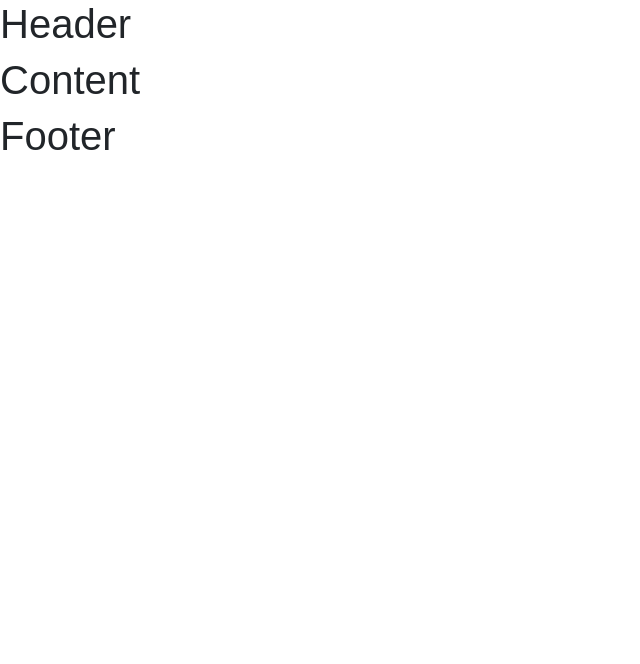
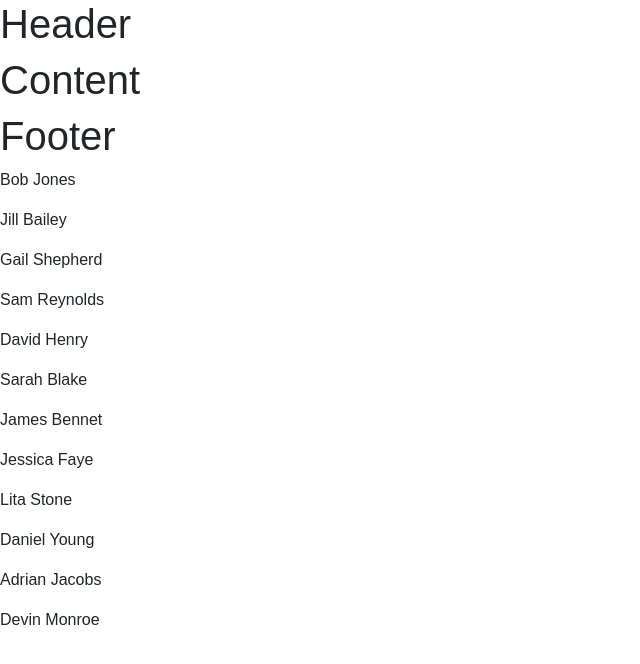
Before and after one commit to PivtoranisV/react-team-member-allocation, a React (Create React App) app: page / in a window 1280 px wide. Shown: the top 664 px of the page, without its empty margins (0-640 px from the left). Built offline with nearby package versions, Linux system fonts and the light colour scheme.

Commit message:
Added employee full name rendering in html

```diff
--- a/src/App.jsx
+++ b/src/App.jsx
@@ -3,6 +3,7 @@ import "./App.css";
 import Header from "./Header";
 import Content from "./Content";
 import Footer from "./Footer";
+import Employees from "./Employees";
 
 function App() {
   return (
@@ -10,6 +11,7 @@ function App() {
       <Header />
       <Content />
       <Footer />
+      <Employees />
     </div>
   );
 }
--- a/src/Employees.jsx
+++ b/src/Employees.jsx
@@ -84,11 +84,15 @@ const Employees = () => {
         designation: "Graphic Designer",
         gender: "male",
         teamName: "TeamD"
-  }])
+    }]);
 
     return (
         <main>
-
+            {
+                employees.map((employee) => (
+                    <p>{employee.fullName}</p>
+                ))
+            }
         </main>
     )
 
```
Lines whose indentation alone changed are shown as unchanged.
